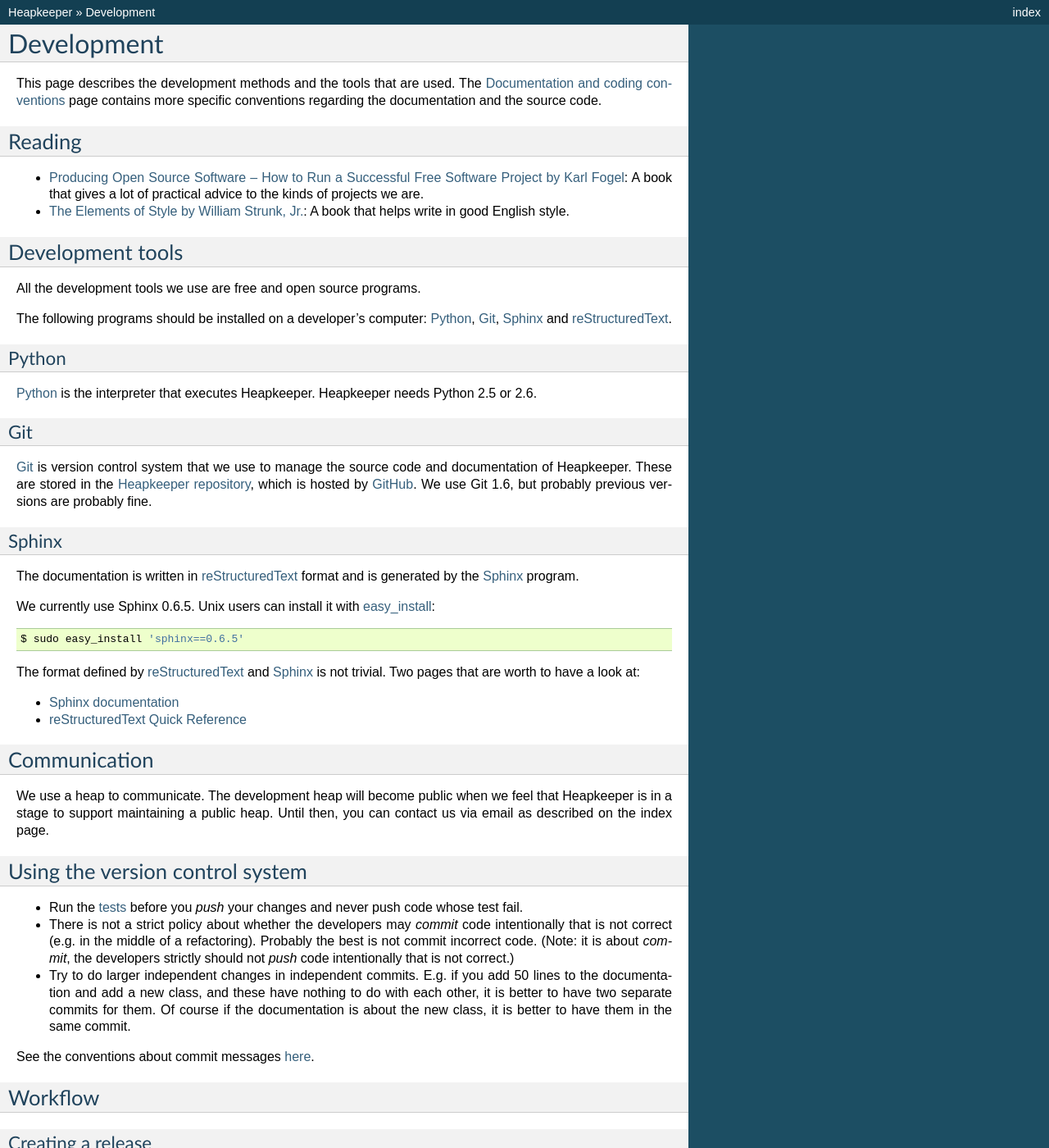
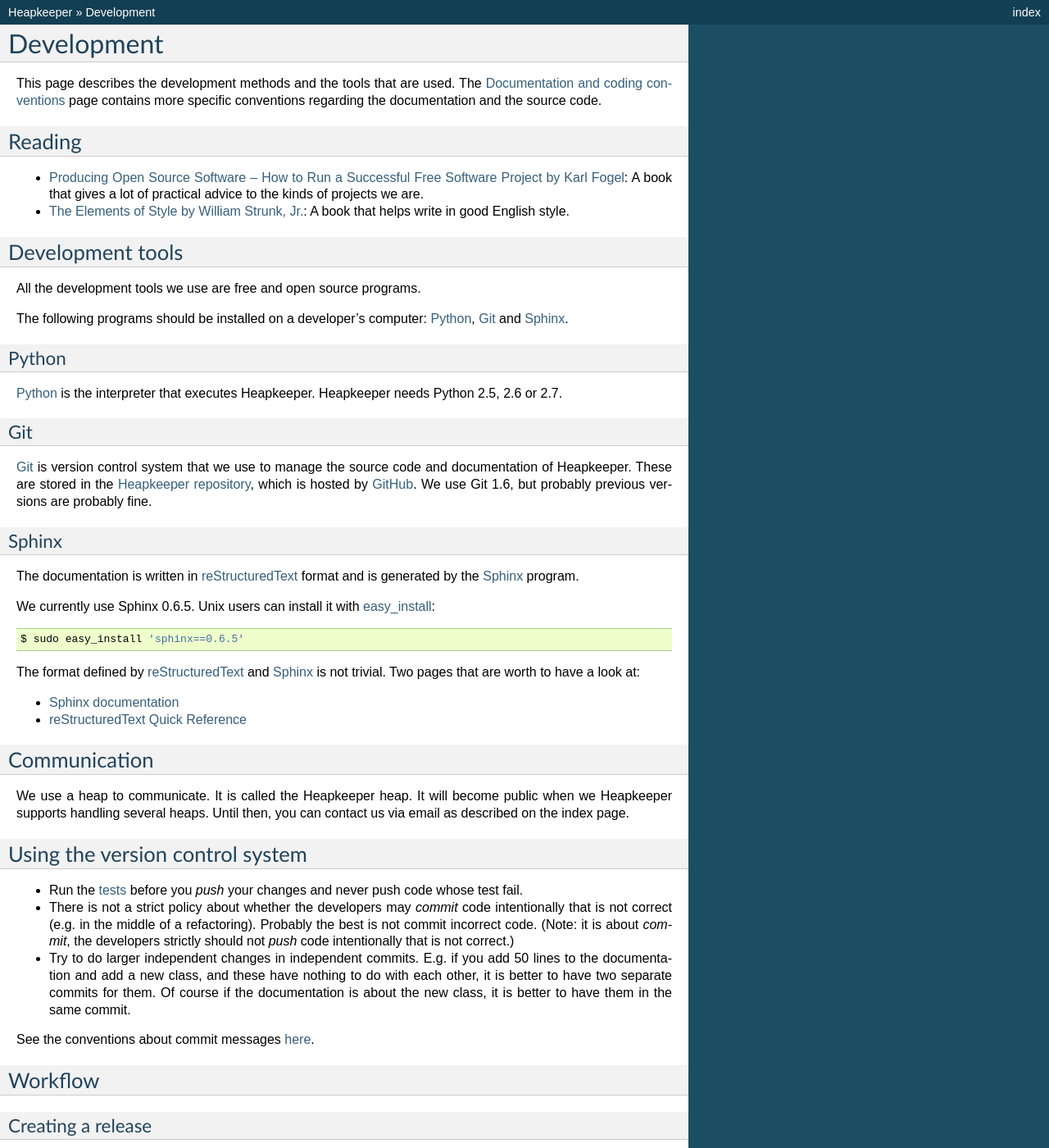
Before and after one commit to hcs42/heapkeeper-old, a Sphinx documentation site: the page built from doc/development.rst, in a window 1280 px wide and 1400 px high. Shown: the whole window at 82% size. Built offline with Sphinx 7.4.7, drawn with Linux system fonts in a browser that asks for light colours.

Commit message:
DevDoc: small corrections
[developer documentation]

```diff
--- a/doc/development.rst
+++ b/doc/development.rst
@@ -23,13 +23,13 @@ Development tools
 All the development tools we use are free and open source programs.
 
 The following programs should be installed on a developer's computer: Python_,
-Git_, Sphinx_ and reStructuredText_.
+Git_ and Sphinx_.
 
 Python
 ^^^^^^
 
 Python_ is the interpreter that executes Heapkeeper. Heapkeeper needs Python
-2.5 or 2.6.
+2.5, 2.6 or 2.7.
 
 .. _`Python`: http://www.python.org/
 
@@ -75,10 +75,9 @@ that are worth to have a look at:
 Communication
 -------------
 
-We use a heap to communicate. The development heap will become public when
-we feel that Heapkeeper is in a stage to support maintaining a public heap.
-Until then, you can contact us via email as described on the
-:doc:`index page <index-main>`.
+We use a heap to communicate. It is called the Heapkeeper heap. It will become
+public when we Heapkeeper supports handling several heaps. Until then, you
+can contact us via email as described on the :doc:`index page <index-main>`.
 
 Using the version control system
 --------------------------------
```
